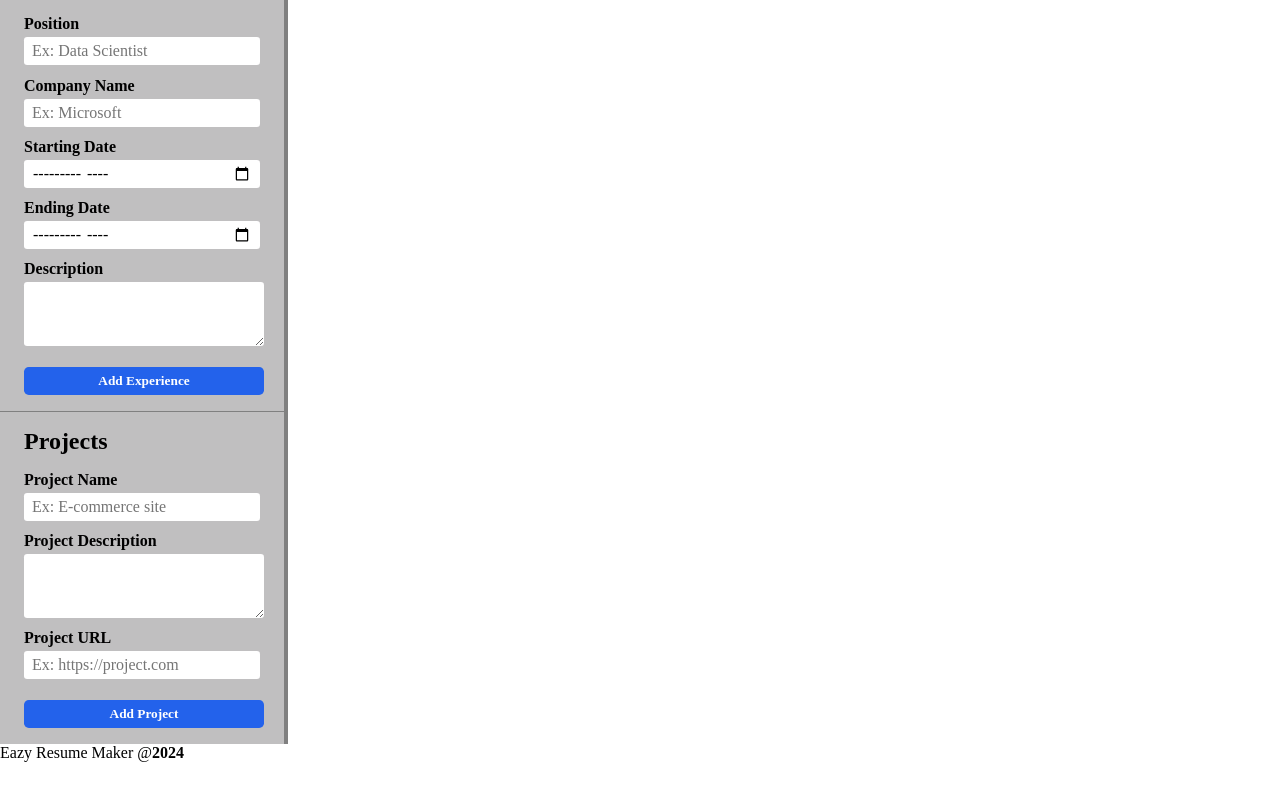
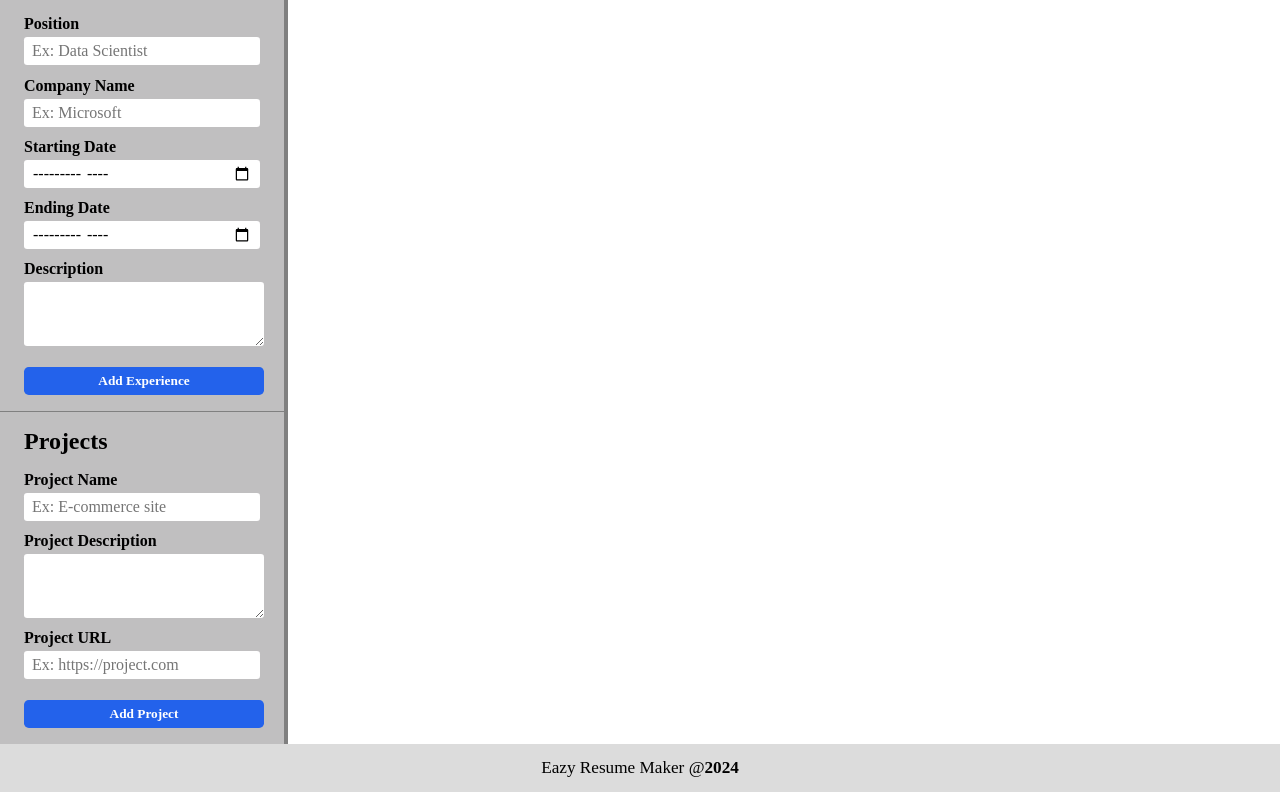
Before and after one commit to Deepak9717/easy-resume-maker, a React (Vite) app: page /create-resume in a window 1280 px wide. Shown: the part 1408-2200 px from the top of the page. Before the commit the page ends 2170 px from the top, so only its background shows below. Built offline with nearby package versions, Linux system fonts and the light colour scheme.

Commit message:
Add files via upload

```diff
--- a/src/components/Context.jsx
+++ b/src/components/Context.jsx
@@ -24,6 +24,7 @@ export const DataProvider = ({ children }) => {
     skillBg: "#0000ff",
   });
   const [tempChange, setTempChange] = useState(false);
+  const [route, setRoute] = useState(false);
 
   const value = {
     person,
@@ -40,6 +41,8 @@ export const DataProvider = ({ children }) => {
     setTempColor,
     tempChange,
     setTempChange,
+    route,
+    setRoute,
   };
 
   return <DataContext.Provider value={value}>{children}</DataContext.Provider>;
--- a/src/components/Layout/Footer.jsx
+++ b/src/components/Layout/Footer.jsx
@@ -1,13 +1,15 @@
 import { React } from 'react'
-
+import { useData } from "../Context";
 
 export default function Footer(){
+    const {route } = useData();
     var currentYear = new Date().getFullYear();
+
     return(
-        <>
-            <footer>
+            <footer className={ route ? "wide-width" : ""}>
+                <div>
                 <span>Eazy Resume Maker @<span style={{ fontWeight:600}}>{currentYear}</span></span>
+                </div>
             </footer>
-        </>
     )
 }
--- a/src/components/Layout/Header.jsx
+++ b/src/components/Layout/Header.jsx
@@ -1,18 +1,19 @@
-import { React, useState, useEffect } from "react";
+import { React, useEffect } from "react";
 import { useLocation } from "react-router-dom";
 import logo from "/src/assets/cv-logo.png";
 import DownloadResume from "../DownloadResume";
+import { useData } from "../Context";
 
 export default function Header() {
   const location = useLocation();
-  const [route, setRoute] = useState(false);
+  const {route ,setRoute} = useData();
 
   useEffect(() => {
     setRoute(location.pathname === "/create-resume");
   }, [location]);
 
   return (
-    <div className="navbar">
+    <div className={route ?'wide-width navbar' : 'navbar'}>
       <div className="logo">
         <img src={logo} alt="" />
         <h3>Eazy Resume Maker</h3>
```
